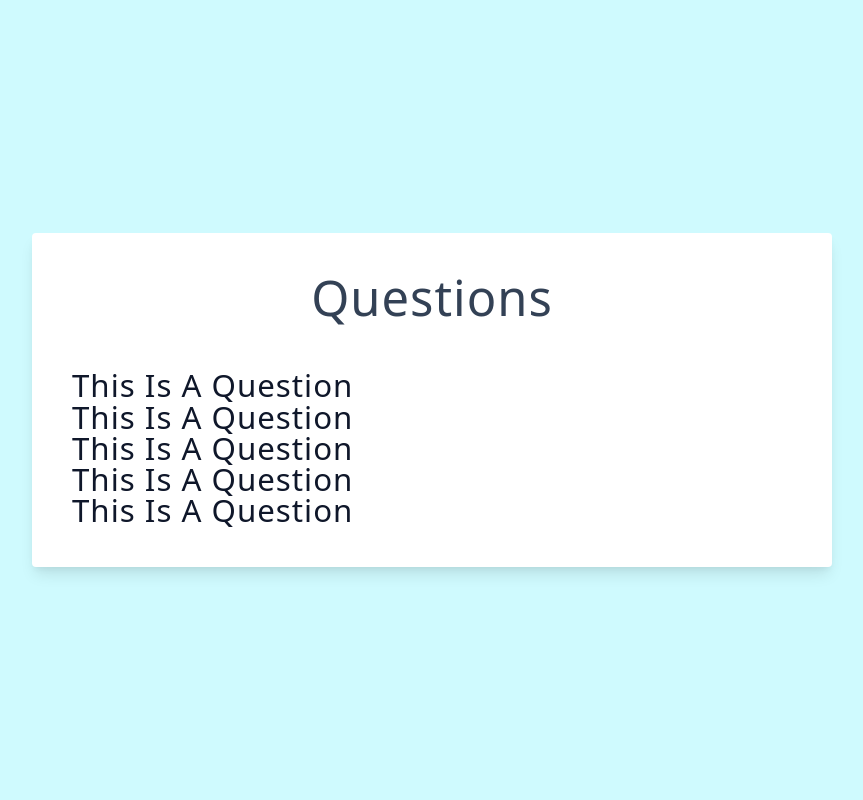
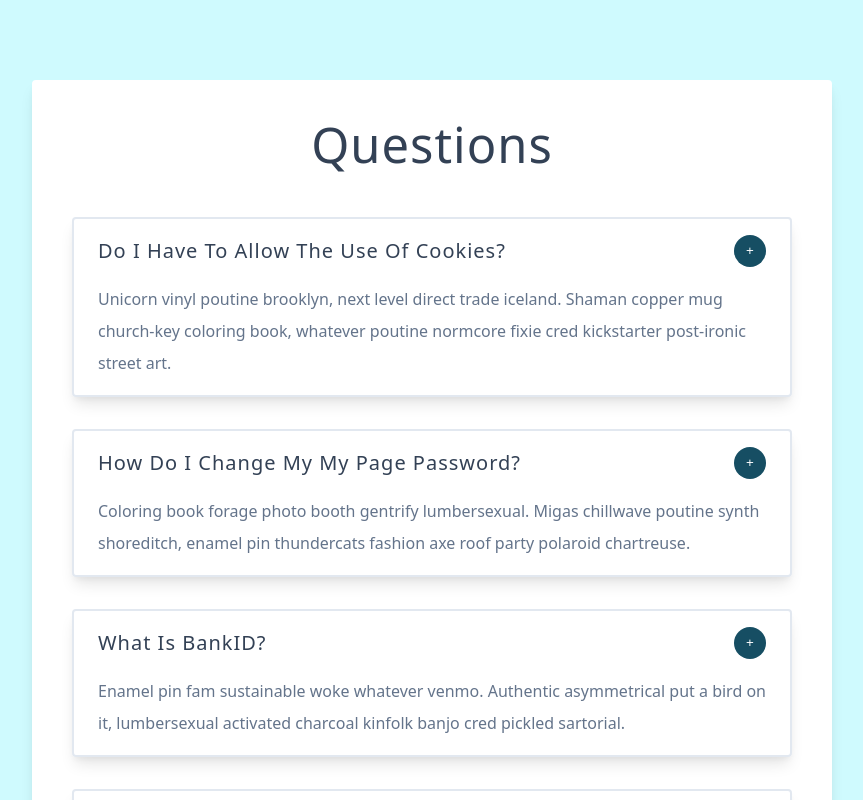
Before and after one commit to SPMcDonald1316/react_projects, a React (Vite) app in the folder questions/: page / in a window 1280 px wide. Shown: the top 800 px of the page, without its empty margins (208-1071 px from the left). Built offline with nearby package versions, Linux system fonts and the light colour scheme.

Commit message:
render question, button, and text

```diff
--- a/questions/src/Question.jsx
+++ b/questions/src/Question.jsx
@@ -1,5 +1,15 @@
-const Question = () => {
-  return <h3>This is a question</h3>;
+const Question = ({ title, info }) => {
+  return (
+    <div className='question'>
+      <header>
+        <h5>{title}</h5>
+        <button type='button' className='question-btn'>
+          +
+        </button>
+      </header>
+      <p>{info}</p>
+    </div>
+  );
 };
 
 export default Question;
```
